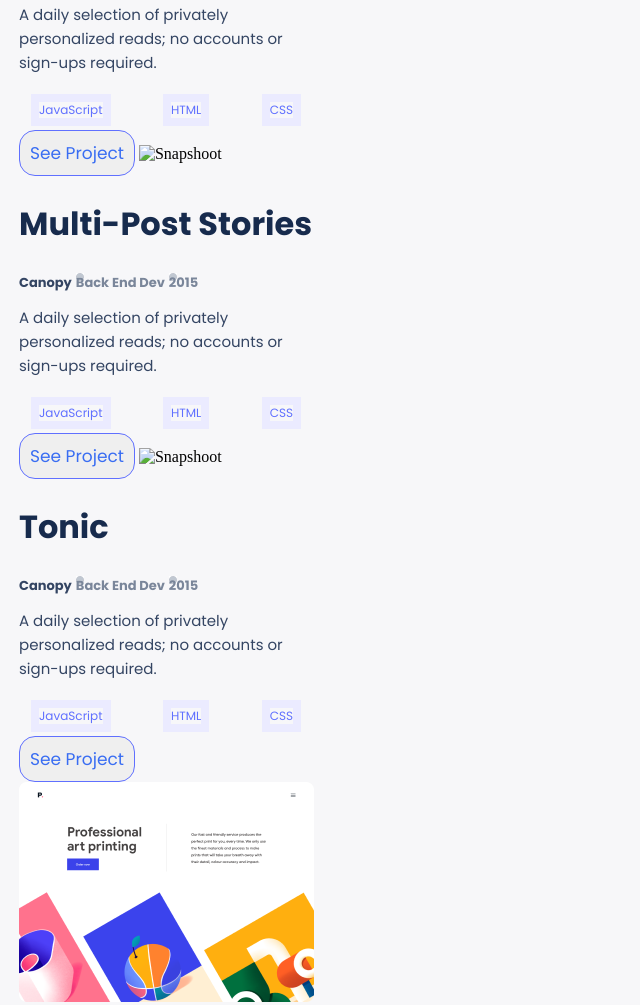
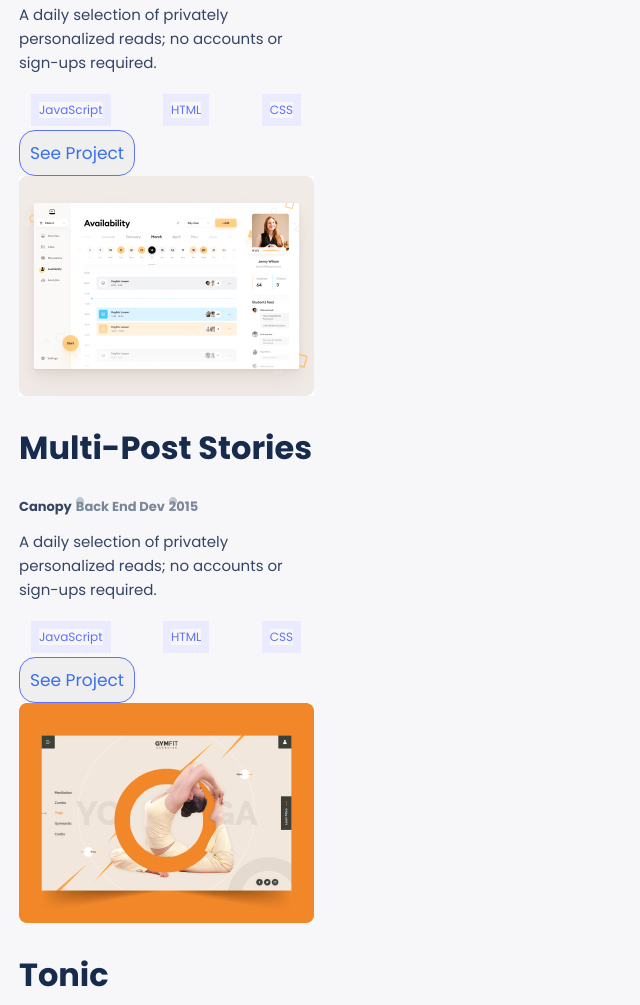
Before and after one commit to BouaikIlham/Portfolio-project, a website: page index.html in a window 1280 px wide. Shown: the part 881-1886 px from the top of the page, without its empty margins (0-640 px from the left). Drawn offline with Linux system fonts and the light colour scheme.

Commit message:
rename images portfolio

```diff
--- a/index.html
+++ b/index.html
@@ -73,7 +73,7 @@
             </ul>
           </div>
           <button type="button" class="see-btn">See Project</button>
-          <img src="images/SnapshootPortfolio (1).jpg" alt="Snapshoot">
+          <img src="images/portfolio.jpg" alt="Snapshoot">
           <div class="title-container">
             <h2>Multi-Post
               Stories</h2>
@@ -97,7 +97,7 @@
             </ul>
           </div>
           <button type="button" class="see-btn">See Project</button>
-          <img src="images/SnapshootPortfolio (2).jpg" alt="Snapshoot">
+          <img src="images/portfolio1.jpg" alt="Snapshoot">
           <div class="title-container">
             <h2>Tonic</h2>
             <div class="list">
```
Also changed, not shown: images/portfolio.jpg (renamed from images/SnapshootPortfolio(1).jpg), images/portfolio1.jpg (renamed from images/SnapshootPortfolio(2).jpg).
